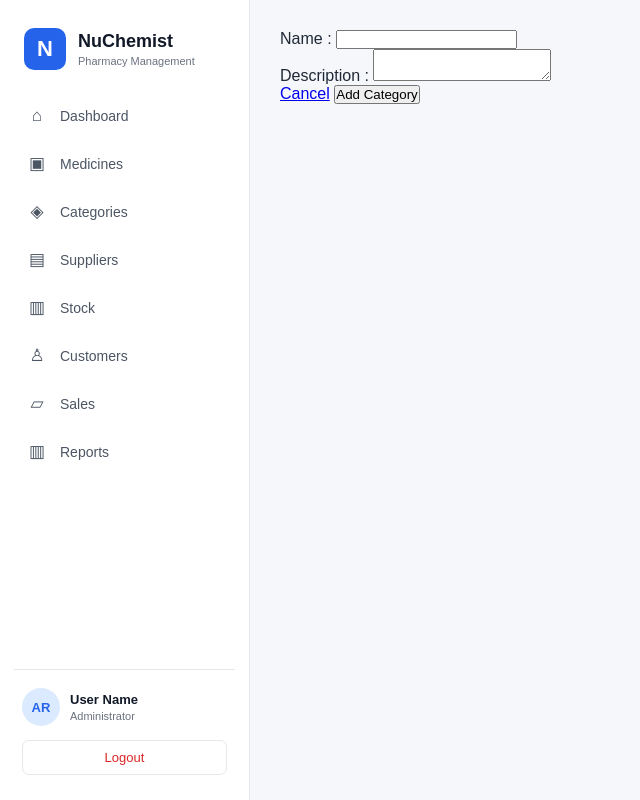
After one commit to Grey-CodeFox/Pharmacy-Management-System, a Django app: page /category/category-add/ in a window 1280 px wide. The commit adds this page. Shown: the whole page, without its empty margins (0-640 px from the left). Run offline with Django 5.2, Linux system fonts and the light colour scheme.

Commit message:
category-creation

```diff
--- /dev/null
+++ b/apps/categories/urls.py
@@ -0,0 +1,15 @@
+
+from django.urls import path
+from . import views
+
+urlpatterns = [
+    path("", views.category_home, name="category_home"),
+    path("category-add/", views.category_add, name="category_add"),
+    path("category-update/<int:id>/",
+         views.category_update, name="category_update"),
+    path(
+        "category-delete/<int:id>/",
+        views.category_delete,
+        name="category_delete"
+    )
+]
--- a/apps/categories/views.py
+++ b/apps/categories/views.py
@@ -1,3 +1,41 @@
-from django.shortcuts import render
+from django.shortcuts import render, redirect
+from .models import Category
+# Create your views here.
 
-# Create your views here.
+
+def category_home(request):
+    category = Category.objects.all()
+    return render(request, "categories_section/categories.html", {"category": category})
+
+
+def category_add(request):
+    if request.method == "POST":
+        name = request.POST.get('name')
+        description = request.POST.get('description')
+        category = Category(name=name, description=description)
+        category.save()
+        return redirect(category_home)
+    return render(request, "categories_section/category-add.html")
+
+
+def category_update(request, id):
+    category = Category.objects.get(id=id)
+    if request.method == "POST":
+        category.name = request.POST.get('name')
+        category.description = request.POST.get('description')
+        category.save()
+        return redirect("category_home")
+    context = {
+        "get_name": category.name,
+        "get_description": category.description,
+        "get_id": category.id,
+    }
+    return render(request, "categories_section/category-update.html", context)
+
+
+def category_delete(request, id):
+    category = Category.objects.get(id=id)
+    if request.method == "POST":
+        category.delete()
+        return redirect("category_home")
+    return redirect("category_home")
--- a/config/urls.py
+++ b/config/urls.py
@@ -28,7 +28,8 @@ admin.site.index_title = "Dashboard"
 urlpatterns = [
     path('admin/', admin.site.urls),
     path('', include('apps.profiles.urls')),
-    path('dashboard/', include('apps.dashboard.urls'))
+    path('dashboard/', include('apps.dashboard.urls')),
+    path('category/', include('apps.categories.urls'))
 ]
 if settings.DEBUG:
     urlpatterns += static(settings.MEDIA_URL,
--- /dev/null
+++ b/static/css/layout/style.css
@@ -0,0 +1,225 @@
+* {
+    margin: 0;
+    padding: 0;
+    box-sizing: border-box;
+}
+
+body {
+    font-family: Arial, Helvetica, sans-serif;
+    background: #f5f7fa;
+    color: #1f2937;
+}
+
+.main-container {
+    display: flex;
+    min-height: 100vh;
+}
+
+.nav-panel {
+    width: 250px;
+    min-height: 100vh;
+
+    background: #ffffff;
+    border-right: 1px solid #e5e7eb;
+
+    display: flex;
+    flex-direction: column;
+
+    padding: 20px 14px;
+}
+
+/* LOGO */
+.logo {
+    display: flex;
+    align-items: center;
+    gap: 12px;
+
+    padding: 8px 10px 25px;
+}
+
+.logo-icon {
+    width: 42px;
+    height: 42px;
+
+    display: flex;
+    align-items: center;
+    justify-content: center;
+
+    background: #2563eb;
+    color: white;
+
+    border-radius: 10px;
+
+    font-size: 22px;
+    font-weight: bold;
+}
+
+.logo-text h2 {
+    font-size: 18px;
+    color: #111827;
+}
+
+.logo-text p {
+    margin-top: 3px;
+
+    font-size: 11px;
+    color: #6b7280;
+}
+
+/* NAVIGATION */
+.nav-contents {
+    display: flex;
+    flex-direction: column;
+    gap: 5px;
+}
+
+.nav-items {
+    display: flex;
+    align-items: center;
+    gap: 13px;
+
+    padding: 11px 13px;
+
+    border-radius: 8px;
+
+    color: #4b5563;
+
+    text-decoration: none;
+
+    font-size: 14px;
+    font-weight: 500;
+
+    transition: 0.2s ease;
+}
+
+.nav-items:hover {
+    background: #f1f5f9;
+    color: #2563eb;
+}
+
+.nav-items.active {
+    background: #eff6ff;
+    color: #2563eb;
+}
+
+.nav-icon {
+    width: 20px;
+
+    text-align: center;
+
+    font-size: 17px;
+}
+
+/* NAVIGATION-USER */
+.nav-user {
+    margin-top: auto;
+
+    border-top: 1px solid #e5e7eb;
+
+    padding: 18px 8px 5px;
+}
+
+.user-contents {
+    display: flex;
+    align-items: center;
+    gap: 10px;
+}
+
+.user-avatar {
+    width: 38px;
+    height: 38px;
+
+    display: flex;
+    align-items: center;
+    justify-content: center;
+
+    border-radius: 50%;
+
+    background: #dbeafe;
+    color: #2563eb;
+
+    font-size: 13px;
+    font-weight: bold;
+}
+
+.user-name {
+    font-size: 13px;
+    font-weight: 600;
+    color: #111827;
+}
+
+.user-role {
+    margin-top: 3px;
+
+    font-size: 11px;
+    color: #6b7280;
+}
+
+/* LOGOUT */
+.logout-btn {
+    width: 100%;
+
+    margin-top: 14px;
+
+    padding: 9px;
+
+    border: 1px solid #e5e7eb;
+    border-radius: 7px;
+
+    background: white;
+
+    color: #dc2626;
+
+    font-size: 13px;
+
+    cursor: pointer;
+
+    transition: 0.2s ease;
+}
+
+.logout-btn:hover {
+    background: #fef2f2;
+}
+
+/* CONTENT */
+.content-panel {
+    flex: 1;
+
+    min-width: 0;
+
+    padding: 30px;
+
+    background: #f5f7fa;
+}
+
+/* REPONSIVENES=>PROJECT FOCUSING MAINLY ONLY ON COMPUTER NOW  */
+/* @media (max-width: 768px) {
+
+    .nav-panel {
+        width: 70px;
+        padding: 15px 8px;
+    }
+
+    .logo-text,
+    .nav-items span:last-child,
+    .user-info,
+    .logout-btn {
+        display: none;
+    }
+
+    .logo {
+        justify-content: center;
+    }
+
+    .nav-items {
+        justify-content: center;
+    }
+
+    .user-contents {
+        justify-content: center;
+    }
+
+    .content-panel {
+        padding: 20px;
+    }
+} */
--- /dev/null
+++ b/templates/categories_section/category-add.html
@@ -0,0 +1,18 @@
+{% extends "layouts/layout.html" %} {% load static%} {%block title%} Category
+Add {%endblock%} {% block content %}
+
+<div>
+  <form method="POST" action="{% url 'category_add' %}">
+    {% csrf_token %}
+    <label for="name">Name : </label>
+    <input type="text" name="name" />
+    <br />
+    <label for="Description">Description : </label>
+    <textarea name="description" id=""></textarea>
+    <br />
+    <a href="{% url 'category_home' %}">Cancel</a>
+    <button type="submit">Add Category</button>
+  </form>
+</div>
+
+{% endblock %}
--- a/templates/dashboard_section/dashboard.html
+++ b/templates/dashboard_section/dashboard.html
@@ -3,4 +3,6 @@
 
 {%block title%} Dashboard {%endblock%}
 
-{% block content %} DASHBOARD CONTENTS {% endblock %}
+{% block content %}
+<h1> DASHBOARD </h1>
+{% endblock %}
--- a/templates/layouts/layout.html
+++ b/templates/layouts/layout.html
@@ -1,5 +1,4 @@
 {% load static %}
-
 <!doctype html>
 <html lang="en">
   <head>
@@ -37,7 +36,7 @@
             <span>Medicines</span>
           </a>
 
-          <a href="#" class="nav-items">
+          <a href="{% url 'category_home' %} "class="nav-items">
             <span class="nav-icon">◈</span>
             <span>Categories</span>
           </a>
```
Also changed, not shown: static/css/profile/style.css (added, +125 -0 lines), templates/categories_section/categories.html (+66 -11 lines), templates/categories_section/category-update.html (added, +19 -0 lines), templates/layouts/card-layout.html (added, +43 -0 lines).
